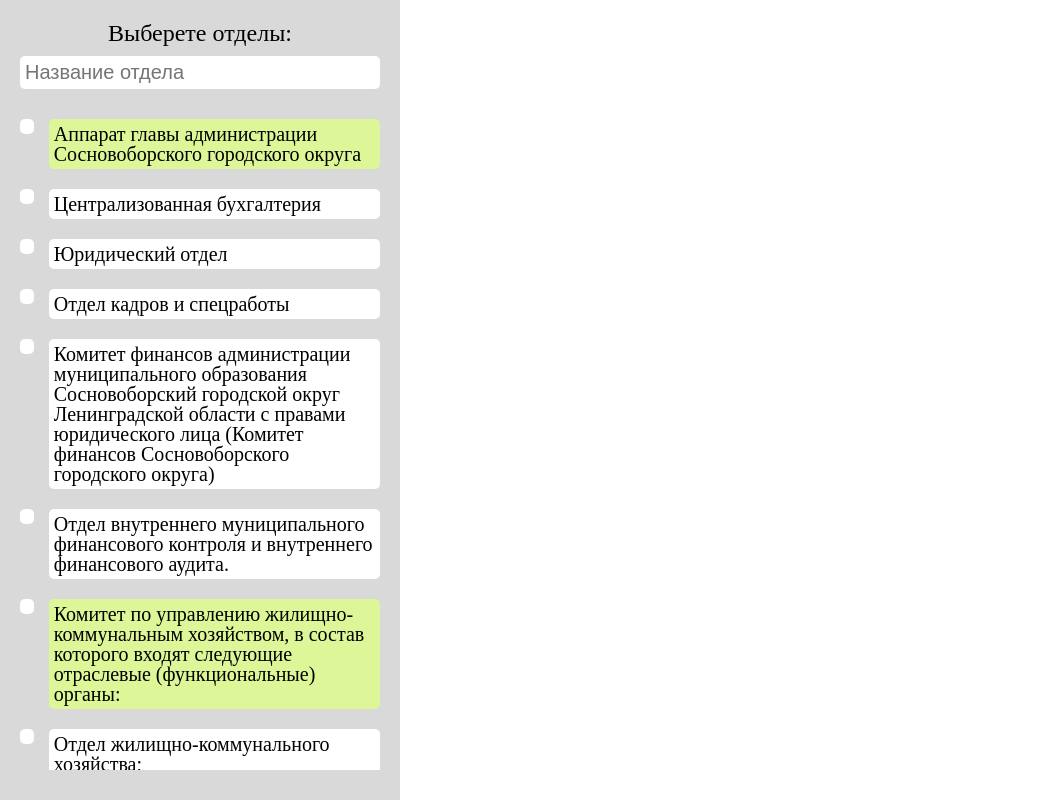
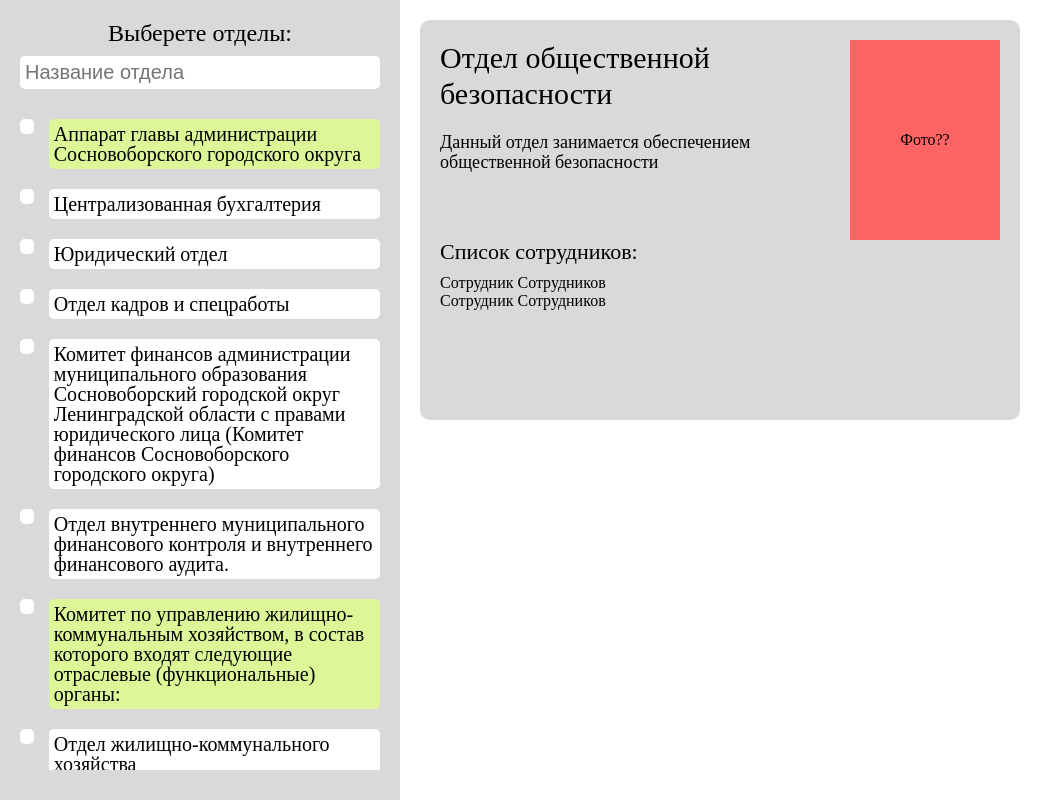
Before and after one commit to wave909/atomhack-monorepo, a React (Create React App) app in the folder packages/web/: page / in a window 1280 px wide. Shown: the whole page, without its empty margins (0-1063 px from the left). Built offline with nearby package versions, Linux system fonts and the light colour scheme.

Commit message:
Department card

```diff
--- /dev/null
+++ b/packages/web/src/components/DepartmentCard/DepartmentCard.module.scss
@@ -0,0 +1,58 @@
+.department-card{
+  width: 600px;
+  height: 400px;
+  background-color: #d9d9d9;
+  padding: 20px;
+  border-radius: 10px;
+
+  margin: 20px;
+
+  .container{
+    display: flex;
+
+
+    .left-column{
+      width: 100%;
+    }
+
+    .title{
+      font-size: 30px;
+      line-height: 36px;
+      margin-bottom: 20px;
+      font-weight: 500;
+    }
+
+    .description{
+      font-size: 18px;
+      line-height: 20px;
+    }
+
+
+    .photo{
+      width: 150px;
+      height: 200px;
+      flex-shrink: 0;
+      background-color: #ff6464;
+
+      display: flex;
+      justify-content: center;
+      align-items: center;
+    }
+
+  }
+
+  .employee-title{
+    font-size: 22px;
+    line-height: 24px;
+    margin-bottom: 10px;
+  }
+
+  .employee-list{
+    display: flex;
+    flex-direction: column;
+    overflow: scroll;
+
+    height: 120px;
+  }
+
+}
--- /dev/null
+++ b/packages/web/src/components/DepartmentCard/DepartmentCard.tsx
@@ -0,0 +1,37 @@
+import React from "react";
+import {Department} from "./department";
+import style from './DepartmentCard.module.scss'
+
+export const DepartmentCard = ({department}: {department: Department}) => {
+
+  return <div className={style['department-card']}>
+    <div className={style['container']}>
+      <div className={style['left-column']}>
+        <div className={style['title']}>
+          {department.title}
+        </div>
+        <div className={style['description']}>
+          {department.description}
+        </div>
+      </div>
+      <div  className={style['photo']}>
+        Фото??
+      </div>
+    </div>
+
+    <div className={style['employee-title']}>
+      Список сотрудников:
+    </div>
+
+    <div className={style['employee-list']}>
+      {
+        department.employees.map(employee =>
+          <div className={style['employee-item']}>
+          {employee.name}
+        </div>)
+      }
+    </div>
+
+
+  </div>
+}
--- /dev/null
+++ b/packages/web/src/components/DepartmentCard/department.ts
@@ -0,0 +1,17 @@
+import {Employee, testEmployee} from "../EmployeeCard/employee";
+
+export interface Department {
+  title: string
+  path: string[]
+  type: string
+  description: string,
+  employees: Employee[]
+}
+
+export const testDepartment: Department = {
+  title: 'Отдел общественной безопасности',
+  description: 'Данный отдел занимается обеспечением общественной безопасности',
+  type: 'department',
+  path: ['1','7','1'],
+  employees: [testEmployee, testEmployee]
+}
--- a/packages/web/src/components/DepartmentsFilter/DepartmentsFilter.tsx
+++ b/packages/web/src/components/DepartmentsFilter/DepartmentsFilter.tsx
@@ -1,14 +1,10 @@
 import React, { useState } from 'react'
 import style from './DepartmentsFilter.module.scss'
 import CheckIcon from '../../img/check-icon.svg'
+import {Department} from "../DepartmentCard/department";
 
 interface WithClassName {
   className?: string
-}
-
-export interface department {
-  title: string
-  type: string
 }
 
 export const DepartmentsFilter = ({
@@ -18,9 +14,9 @@ export const DepartmentsFilter = ({
   onDepartmentChoose,
   onReset,
 }: {
-  departmentsList: department[]
-  chosenDepartments: department[]
-  onDepartmentChoose: (department: department) => void
+  departmentsList: Department[]
+  chosenDepartments: Department[]
+  onDepartmentChoose: (department: Department) => void
   onReset: () => void
 } & WithClassName) => {
   const [filterString, setFilterString] = useState('')
--- a/packages/web/src/components/DepartmentsTree/DepartmentsTree.tsx
+++ b/packages/web/src/components/DepartmentsTree/DepartmentsTree.tsx
@@ -1,10 +1,32 @@
-import React, {useState} from 'react'
-import {department, DepartmentsFilter} from "../DepartmentsFilter/DepartmentsFilter";
+import React, {useEffect, useState} from 'react'
+import { DepartmentsFilter} from "../DepartmentsFilter/DepartmentsFilter";
 import {departmentList} from "./departmentList";
 import style from './DepartmentTree.module.scss'
+import {DepartmentCard} from "../DepartmentCard/DepartmentCard";
+import {Department, testDepartment} from "../DepartmentCard/department";
 
 export const DepartmentsTree = () => {
-  const [chosenDepartments, setChosenDepartments] = useState<department[]>([])
+  const [chosenDepartments, setChosenDepartments] = useState<Department[]>([])
+
+  const [graphvizBuf, setGraphvizBuf] = useState([])
+  useEffect( () => {
+    chosenDepartments.sort((a, b) => a.path.length > b.path.length ? 1 : -1)
+
+    const newGraphvizBuf: any = []
+    const nodes = {}
+    chosenDepartments.forEach(chosenDepartment => {
+      let last = nodes;
+      for(const index of chosenDepartment.path) {
+        last = (last[index] ??= {parent: last})
+      }
+      const node: any = last
+      node.title = chosenDepartment.title
+      newGraphvizBuf.push(`"${node.parent?.title || "root"}" -> "${node.title}"`)
+    } )
+    setGraphvizBuf(newGraphvizBuf)
+  }, [chosenDepartments])
+
+
   return <div className={style['page-wrapper']}>
     <DepartmentsFilter
       onReset={() => setChosenDepartments([])}
@@ -25,9 +47,13 @@ export const DepartmentsTree = () => {
     />
 
     <div className={style['right-column']}>
-      {chosenDepartments.map((department) => (
-        <div>{department.title}</div>
+      {graphvizBuf.map((edge) => (
+        <div>{edge}</div>
       ))}
+
+      <DepartmentCard department={testDepartment}/>
+
+      {/*<EmployeeCard />*/}
     </div>
   </div>
 }
--- /dev/null
+++ b/packages/web/src/components/EmployeeCard/employee.ts
@@ -0,0 +1,11 @@
+import {Department, testDepartment} from "../DepartmentCard/department";
+
+export interface Employee {
+  name: string
+  department: Department
+}
+
+export const testEmployee: Employee = {
+  name: 'Сотрудник Сотрудников',
+  department: testDepartment
+}
```
Also changed, not shown: packages/web/src/components/DepartmentsTree/departmentList.ts (+154 -6 lines), packages/web/src/components/EmployeeCard/EmployeeCard.tsx (added, +8 -0 lines), packages/web/src/components/EmployeeCard/EmployeeCard.module.scss (added).
